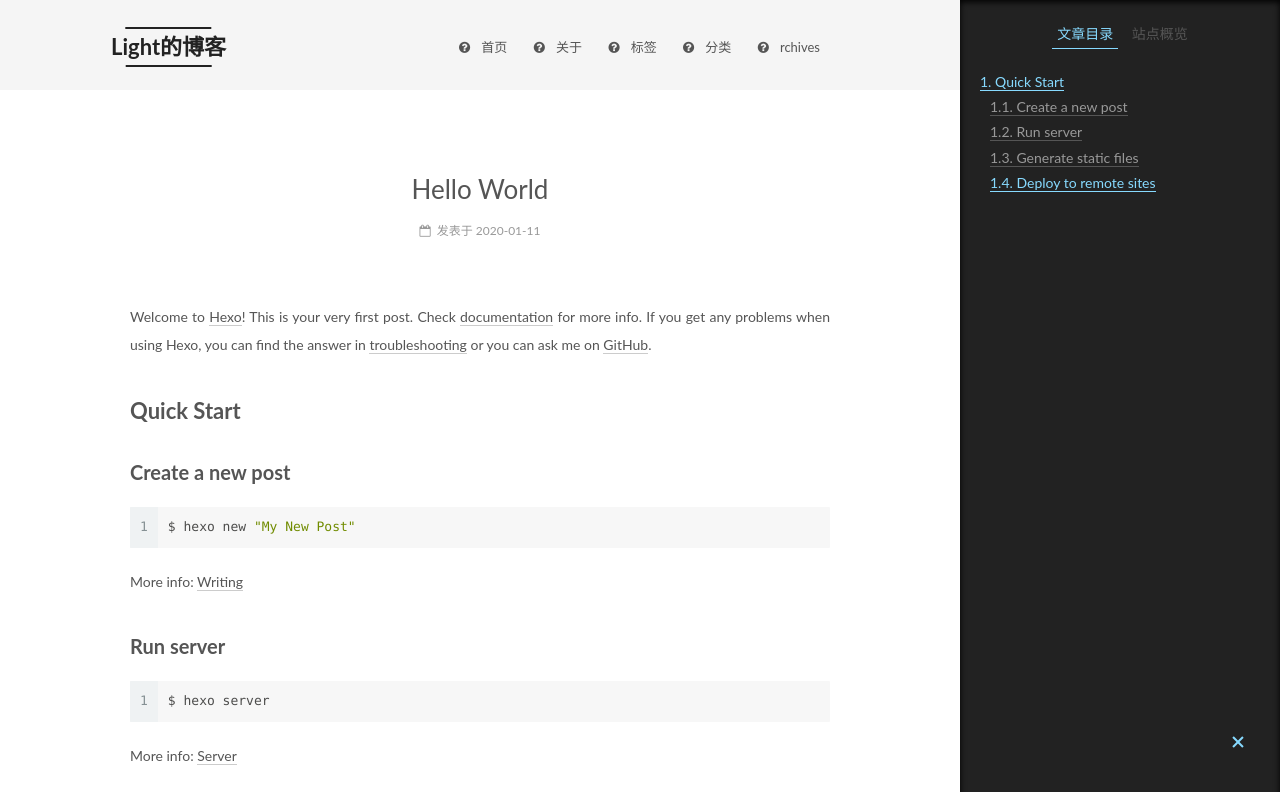
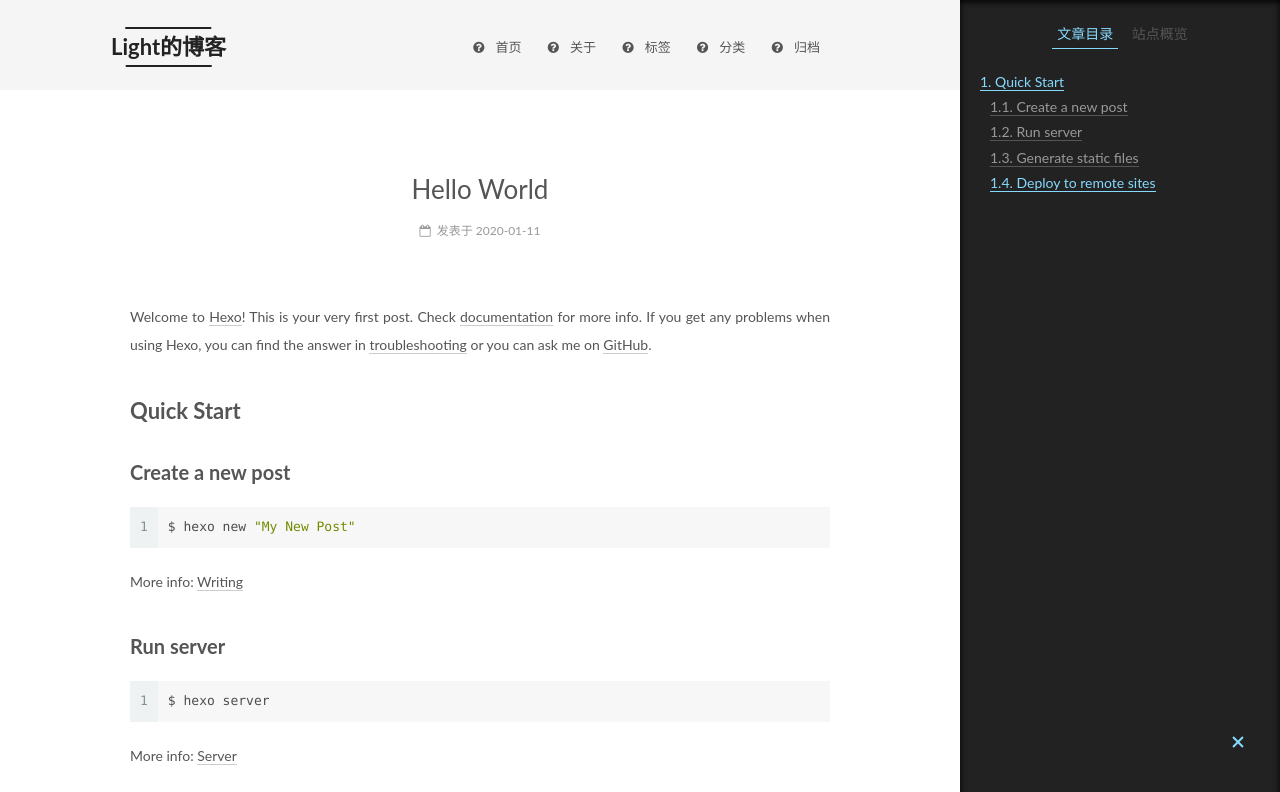
Before and after one commit to zhongbin1/zhongbin1.github.io, a plain HTML site: page 2020/01/11/hello-world/index.html in a window 1280 px wide. Shown: the top 792 px of the page. Drawn offline with nearby package versions, Linux system fonts and the light colour scheme; some packages are replaced by stand-ins of ours.

Commit message:
Site updated: 2020-01-11 22:48:08

```diff
--- a/2020/01/11/hello-world/index.html
+++ b/2020/01/11/hello-world/index.html
@@ -219,12 +219,12 @@
         </li>
 
 
-        <li class="menu-item menu-item-rchives">
+        <li class="menu-item menu-item-archives">
           <a href="/archives" rel="section">
 
               <i class="menu-item-icon fa fa-fw fa-question-circle"></i> <br />
 
-            rchives
+            归档
           </a>
         </li>
 
```
Also changed, not shown: archives/2020/01/index.html (+2 -2 lines), archives/2020/index.html (+2 -2 lines), archives/index.html (+2 -2 lines), categories/index.html (+2 -2 lines), index.html (+2 -2 lines), tags/index.html (+2 -2 lines).
